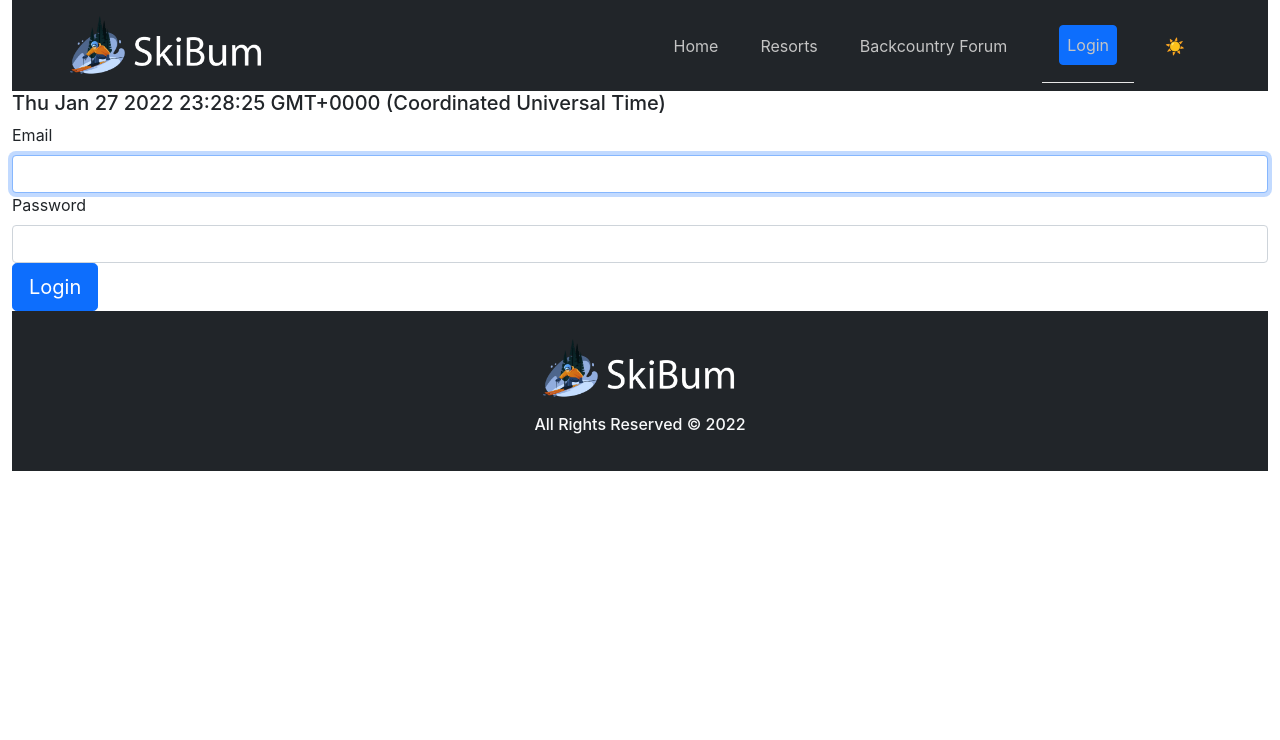
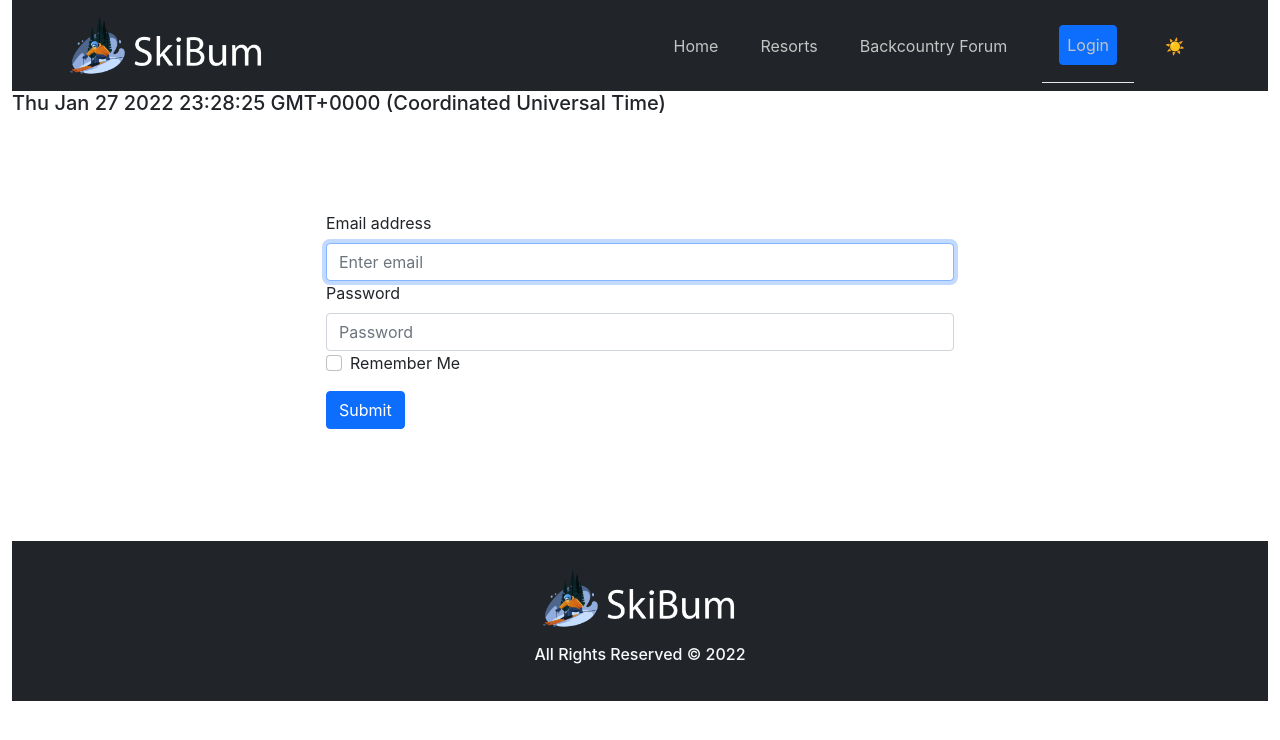
Before and after one commit to mbz7/Phase-2-Project, a React (Create React App) app: page /login in a window 1280 px wide. Shown: the top 740 px of the page. Built offline with nearby package versions, Linux system fonts and the light colour scheme; data requests are answered from the project's data file.

Commit message:
small changes

```diff
--- a/db.json
+++ b/db.json
@@ -84,10 +84,24 @@
       "image": "https://27pkqk2pk0tp3yyqo81joxgo-wpengine.netdna-ssl.com/wp-content/uploads/2018/10/bruce-ski.jpg"
     },
     {
-      "comment": "sdfr",
-      "topic": "",
-      "image": "",
-      "id": "5rceWfw"
+      "id": "2",
+      "comment": "Not that Aspen & Telluride are not great resorts, but them being on separate passes makes things a lot more expensive to ski both.",
+      "topic": "General",
+      "image": "https://27pkqk2pk0tp3yyqo81joxgo-wpengine.netdna-ssl.com/wp-content/uploads/2018/10/bruce-ski.jpg"
+    },
+    {
+      "id": "3",
+      "comment": "Hi, thinking of going to Colorado next month for 10-14 days of skiing (4 adults & 3 kids. Thoughts are fly to Denver & renting a car, then drive to Aspen & Telluride?",
+      "topic": "General",
+      "image": "https://27pkqk2pk0tp3yyqo81joxgo-wpengine.netdna-ssl.com/wp-content/uploads/2018/10/bruce-ski.jpg"
+    },
+    {
+      "id": "4",
+      "comment": "Thanks for all the replies so far. Looks like I need to do some homework over the Summer.",
+      "topic": "Thanks",
+      "image": "https://27pkqk2pk0tp3yyqo81joxgo-wpengine.netdna-ssl.com/wp-content/uploads/2018/10/bruce-ski.jpg"
     }
+
+
   ]
 }
--- a/src/Components/Forum.js
+++ b/src/Components/Forum.js
@@ -41,7 +41,7 @@ function Forum({ resorts }) {
     <div>
       <Container>
         <div className="pt-5 mt-5 pb-5 mb-5 w-50 mx-auto">
-          <Form>
+          {/* <Form>
             <Form.Group className="mb-3" controlId="formBasicEmail">
               <Form.Label>Email address</Form.Label>
               <Form.Control type="email" placeholder="Enter email" />
@@ -60,7 +60,7 @@ function Forum({ resorts }) {
             <Button variant="primary" type="submit" >
               Submit
             </Button>
-          </Form>
+          </Form> */}
         </div>
           <Form className='forum' onSubmit={handleForumPost}>
             <Form.Control type="input" name="comment" onChange={e => setComment(e.target.value)} placeholder="comment" />
--- a/src/Components/LoginForm.js
+++ b/src/Components/LoginForm.js
@@ -34,13 +34,18 @@ function Login() {
   return (
     <>
       <h5>{time.toString()} </h5>
-      <div className="login">
-        <Form onSubmit={handleSubmit}>
+      <div className="pt-5 mt-5 pb-5 mb-5 w-50 mx-auto">
+        <Form
+          className="mb-3"
+          controlId="formBasicEmail"
+          onSubmit={handleSubmit}
+        >
           <Form.Group size="lg" controlId="email">
-            <Form.Label>Email</Form.Label>
+            <Form.Label>Email address</Form.Label>
             <Form.Control
               autoFocus
               type="email"
+              placeholder="Enter email"
               value={email}
               onChange={(e) => setEmail(e.target.value)}
             />
@@ -50,11 +55,15 @@ function Login() {
             <Form.Control
               type="password"
               value={password}
+              placeholder="Password"
               onChange={(e) => setPassword(e.target.value)}
             />
           </Form.Group>
-          <Button block size="lg" type="submit" disabled={!validateForm}>
-            Login
+          <Form.Group className="mb-3" controlId="formBasicCheckbox">
+            <Form.Check type="checkbox" label="Remember Me" />
+          </Form.Group>
+          <Button variant="primary" type="submit">
+            Submit
           </Button>
         </Form>
       </div>
```
